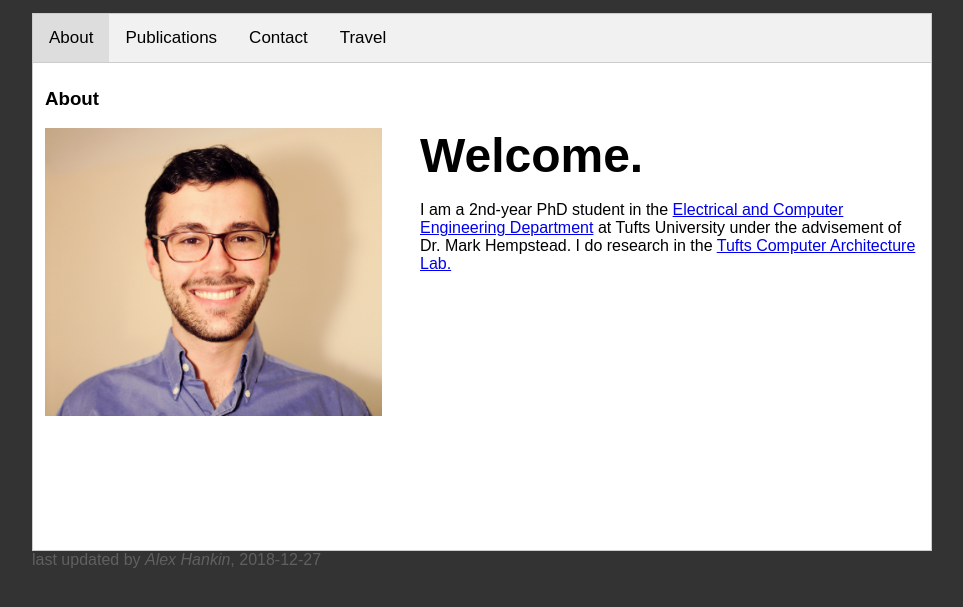
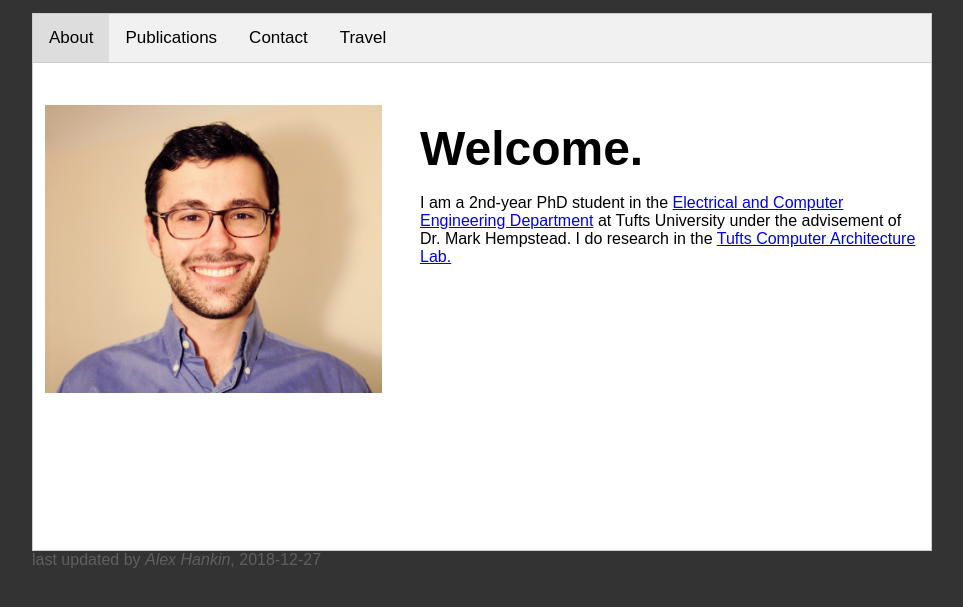
Before and after one commit to hankin0/hankin0.github.io, a Jekyll site: the page built from index.html, in a window 1280 px wide. Shown: the top 607 px of the page, without its empty margins (158-1121 px from the left). Built offline with Jekyll 4.4.1, drawn with Linux system fonts in a browser that asks for light colours.

Commit message:
manicures

```diff
--- a/index.html
+++ b/index.html
@@ -14,8 +14,8 @@ layout: default
 
       <!-- "About" tab -->
       <div id="About" class="tabcontent">
-          <h3>About</h3>
- 	    <img src="images/Alex_edit_crop_scaled.png" width='337' height='288' align="left">
+ 	    <br><br>
+        <img src="images/Alex_edit_crop_scaled.png" width='337' height='288' align="left">
                     <p class="ex1">
 		    <font size="10" align='right'><b>Welcome.</b></font><br><br>
 		    I am a 2nd-year PhD student in the <a
@@ -38,8 +38,8 @@ layout: default
 
       <!-- "Contact" tab -->
      <div id="Contact" class="tabcontent">
-     	<h3>Contact</h3>
-     	<p>
+     	<br><br>
+        <p>
        	Tufts University <img align='right' src='images/halligan.jpg'><br>
        	Department of Electrical and Computer Engineering<br>
        	161 College Ave<br>
```
